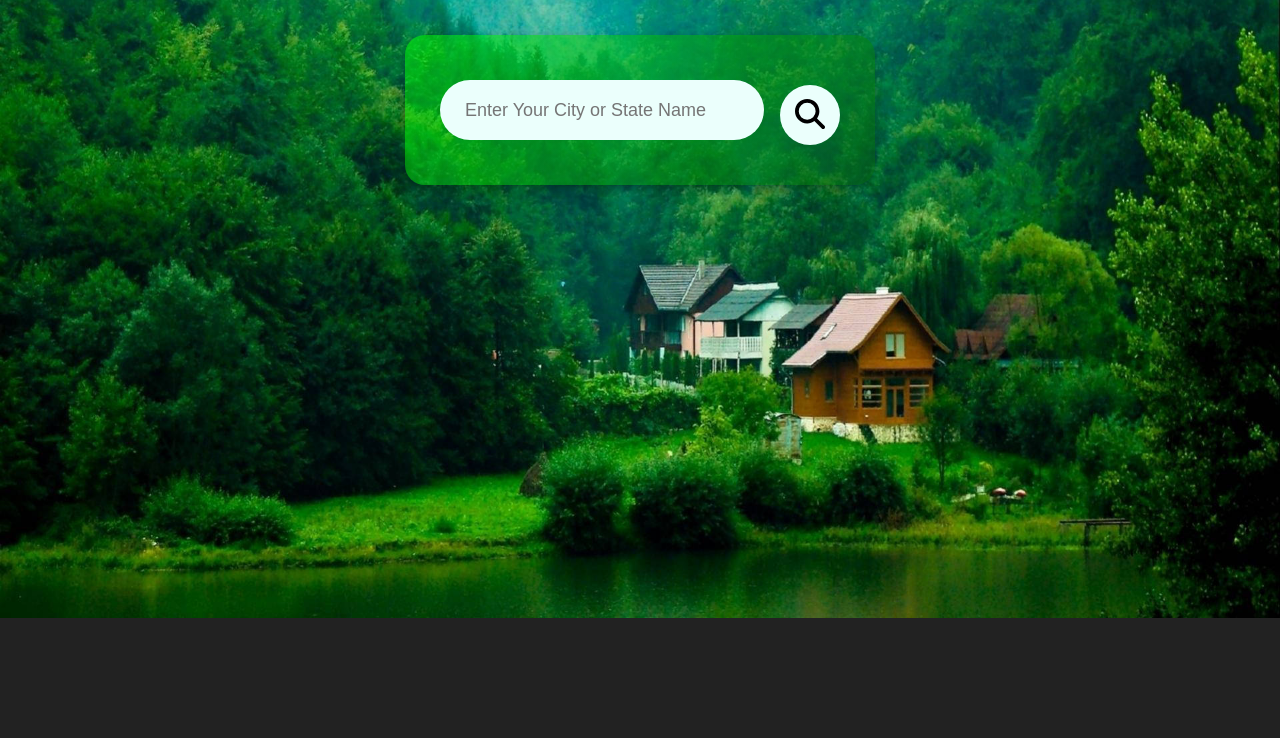
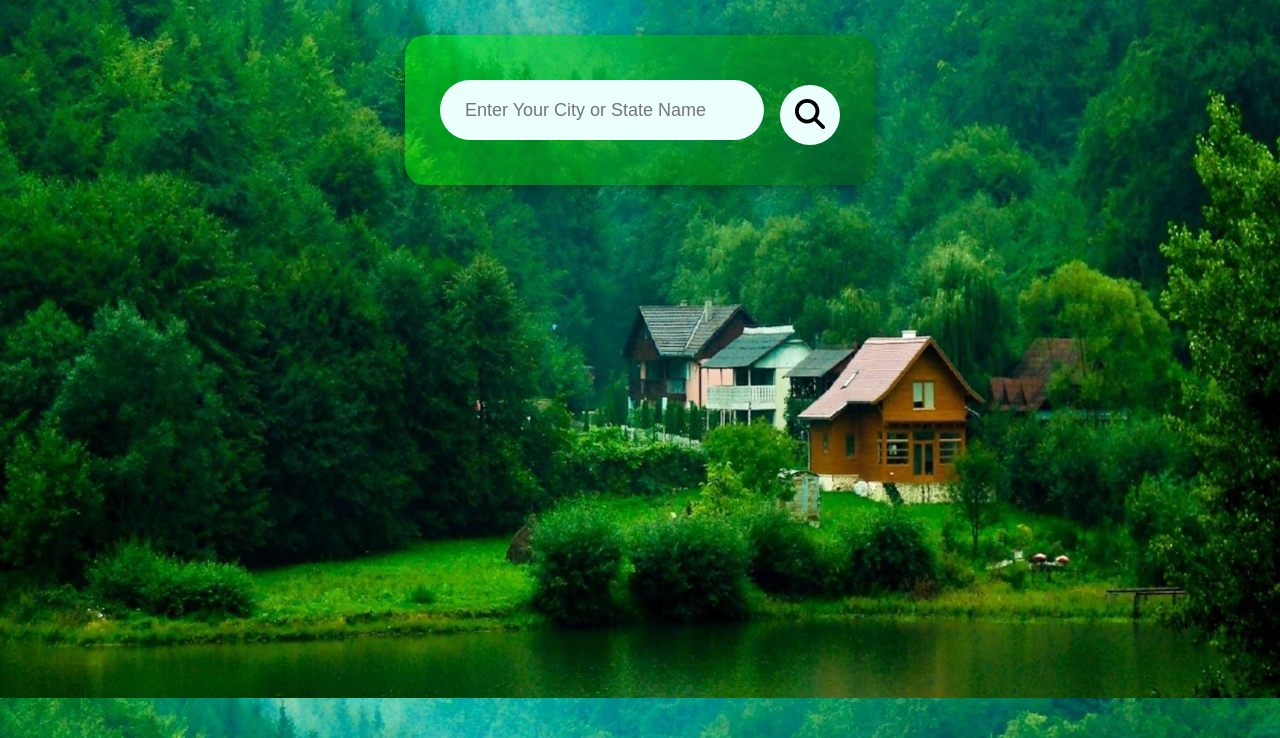
Before and after one commit to Vigneshvicky2008/Weather-Updates, a plain HTML site: page index.html in a window 1280 px wide. Shown: the part 102-840 px from the top of the page. Before the commit the page ends 800 px from the top, so only its background shows below. Drawn offline with Linux system fonts and the light colour scheme.

Commit message:
Update style.css

```diff
--- a/style.css
+++ b/style.css
@@ -8,7 +8,10 @@ body {
     background-image: url(images/w3.jpg);
     background-repeat: no-repeat;
     background-size: cover;
+    background-position: center;
+    background-attachment: fixed;
     background-color: #222;
+    min-height: 100vh;
 }
 
 h1 {
```
